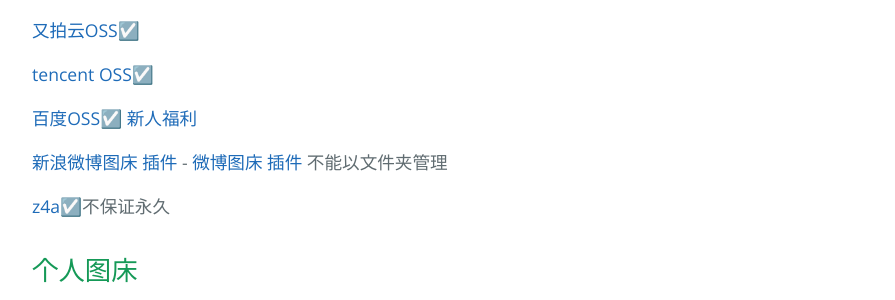
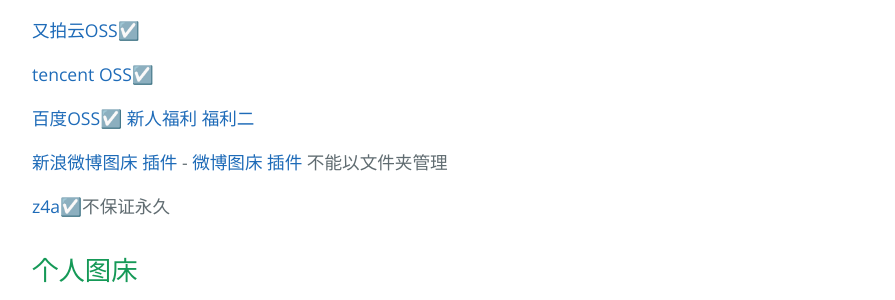
Before and after one commit to AmbroseRen/test, a Jekyll site: the page built from img/index.md, in a window 1280 px wide. Shown: the part 608-908 px from the top of the page, without its empty margins (192-1087 px from the left). Built offline with Jekyll 4.4.1, drawn with Linux system fonts in a browser that asks for light colours; our own code applies the rules of GitHub Pages for plain Markdown files; the repository's description, which GitHub fills in, is left out.

Commit message:
Update index.md

```diff
--- a/img/index.md
+++ b/img/index.md
@@ -24,7 +24,7 @@
 
 [tencent OSS](https://console.cloud.tencent.com/cos/bucket)☑️
 
-[百度OSS](https://console.bce.baidu.com/bos/?_=1630645726148#/bos/bucket)☑️ [新人福利](https://cloud.baidu.com/campaign/experience/index.html?track=qualify)
+[百度OSS](https://console.bce.baidu.com/bos/?_=1630645726148#/bos/bucket)☑️ [新人福利](https://cloud.baidu.com/campaign/experience/index.html?track=qualify) [福利二](https://console.bce.baidu.com/)
 
 [新浪微博图床 插件](https://chrome.google.com/webstore/detail/%E6%96%B0%E6%B5%AA%E5%BE%AE%E5%8D%9A%E5%9B%BE%E5%BA%8A/fdfdnfpdplfbbnemmmoklbfjbhecpnhf?hl=zh-CN) - [微博图床 插件](https://chrome.google.com/webstore/detail/%E5%BE%AE%E5%8D%9A%E5%9B%BE%E5%BA%8A/pinjkilghdfhnkibhcangnpmcpdpmehk?hl=zh-CN)  不能以文件夹管理
 
```
